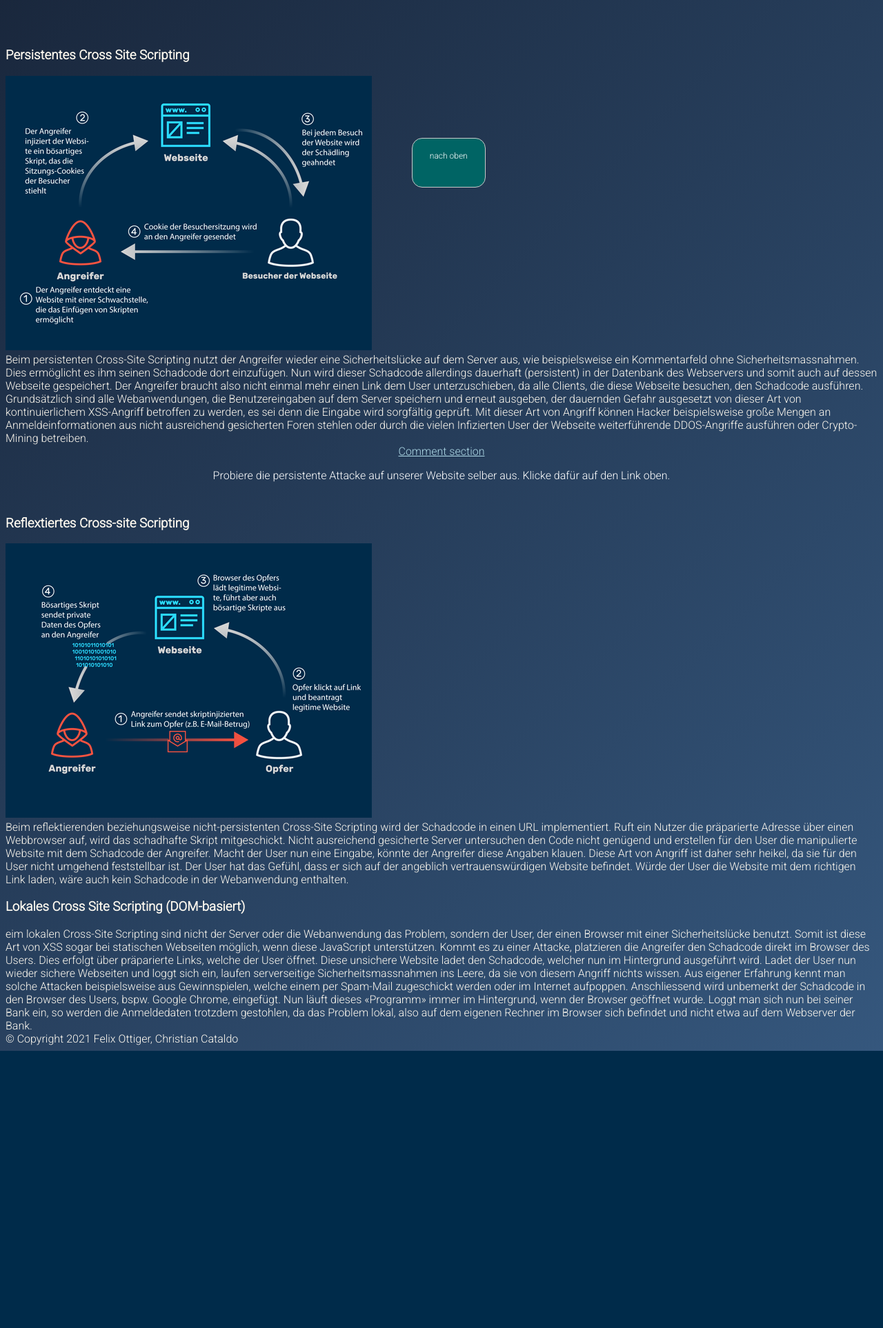
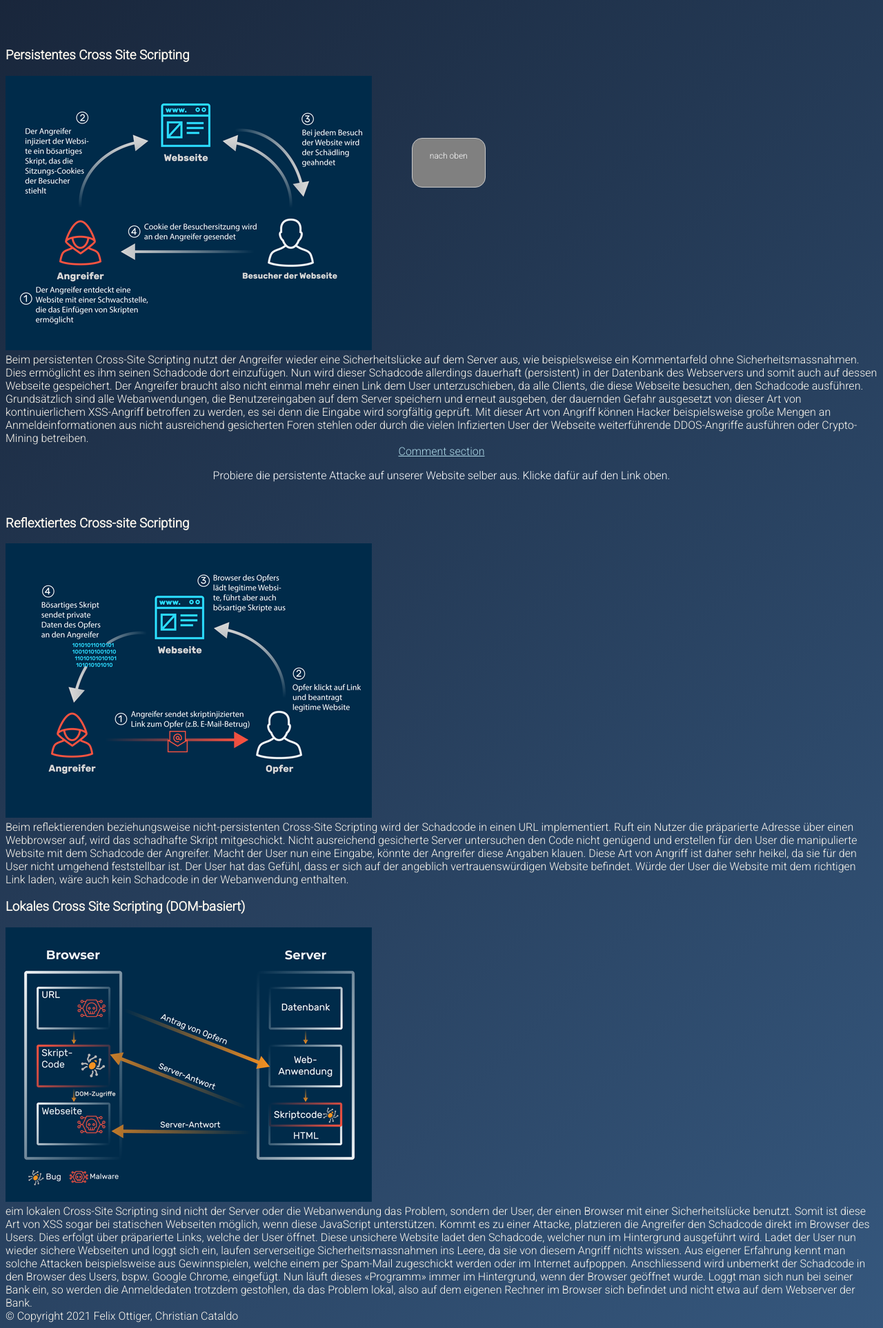
Before and after one commit to Chrigi2486/XSSProjekt, a Flask app: page / in a window 1280 px wide. Shown: the part 548-2474 px from the top of the page at 69% size. Before the commit the page ends 2072 px from the top, so only its background shows below. Run offline with Flask 2, Linux system fonts and the light colour scheme.

Commit message:
minor adjustments to the "nach oben"-Button

```diff
--- a/static/main.css
+++ b/static/main.css
@@ -165,16 +165,16 @@ form {
 
 .scrollup {
   position: fixed;
-  bottom: -20px;
-  margin-left: 46%;
+  font-size: 12px;
   width: auto;
   height: 70px;
+  bottom: -20px;
+  text-decoration: none;
+  color:#FFFFFF;
+  background-color: #808080;
   line-height: 50px;
   padding: 0px 25px 0px 25px;
-  text-decoration: none;
-  font-size: 12px;
-  color:#FFFFFF;
-  background-color: #006464;
+  margin-left: 46%;
   border: 1px solid #c9c9c9;
   border-radius: 15px;
   transition: 1s; } /* Slide-Animation am Anfang */
--- a/templates/main.html
+++ b/templates/main.html
@@ -36,7 +36,7 @@
 			</article>
 
 		<h3>Reflextiertes Cross-site Scripting </h3>
-		<img class="picture right" src="/static/reklektiertes_cross_site_scripting_neu_DE_desktop.png" src="../static/reklektiertes_cross_site_scripting_neu_DE_desktop.png">
+		<img class="picture left" src="/static/reklektiertes_cross_site_scripting_neu_DE_desktop.png" src="../static/reklektiertes_cross_site_scripting_neu_DE_desktop.png">
 			<article class=".article left">
 				Beim reflektierenden beziehungsweise nicht-persistenten Cross-Site Scripting wird der Schadcode in einen URL implementiert. Ruft ein Nutzer die präparierte Adresse über einen Webbrowser auf, wird das schadhafte Skript mitgeschickt. Nicht ausreichend gesicherte Server untersuchen den Code nicht genügend und erstellen für den User die manipulierte Website mit dem Schadcode der Angreifer. Macht der User nun eine Eingabe, könnte der Angreifer diese Angaben klauen. Diese Art von Angriff ist daher sehr heikel, da sie für den User nicht umgehend feststellbar ist. Der User hat das Gefühl, dass er sich auf der angeblich vertrauenswürdigen Website befindet. Würde der User die Website mit dem richtigen Link laden, wäre auch kein Schadcode in der Webanwendung enthalten.
 
@@ -44,6 +44,7 @@
 			</article>
 
 		<h3>Lokales Cross Site Scripting (DOM-basiert) </h3>
+		<img class="picture right" src="/static/lokales_cross_site_scripting_neu_DE_desktop.png" src="../static/lokales_cross_site_scripting_neu_DE_desktop.png">
 			<article class=".article right">
 				eim lokalen Cross-Site Scripting sind nicht der Server oder die Webanwendung das Problem, sondern der User, der einen Browser mit einer Sicherheitslücke benutzt. Somit ist diese Art von XSS sogar bei statischen Webseiten möglich, wenn diese JavaScript unterstützen. Kommt es zu einer Attacke, platzieren die Angreifer den Schadcode direkt im Browser des Users. Dies erfolgt über präparierte Links, welche der User öffnet. Diese unsichere Website ladet den Schadcode, welcher nun im Hintergrund ausgeführt wird. Ladet der User nun wieder sichere Webseiten und loggt sich ein, laufen serverseitige Sicherheitsmassnahmen ins Leere, da sie von diesem Angriff nichts wissen.
 				Aus eigener Erfahrung kennt man solche Attacken beispielsweise aus Gewinnspielen, welche einem per Spam-Mail zugeschickt werden oder im Internet aufpoppen. Anschliessend wird unbemerkt der Schadcode in den Browser des Users, bspw. Google Chrome, eingefügt. Nun läuft dieses «Programm» immer im Hintergrund, wenn der Browser geöffnet wurde. Loggt man sich nun bei seiner Bank ein, so werden die Anmeldedaten trotzdem gestohlen, da das Problem lokal, also auf dem eigenen Rechner im Browser sich befindet und nicht etwa auf dem Webserver der Bank.
```
